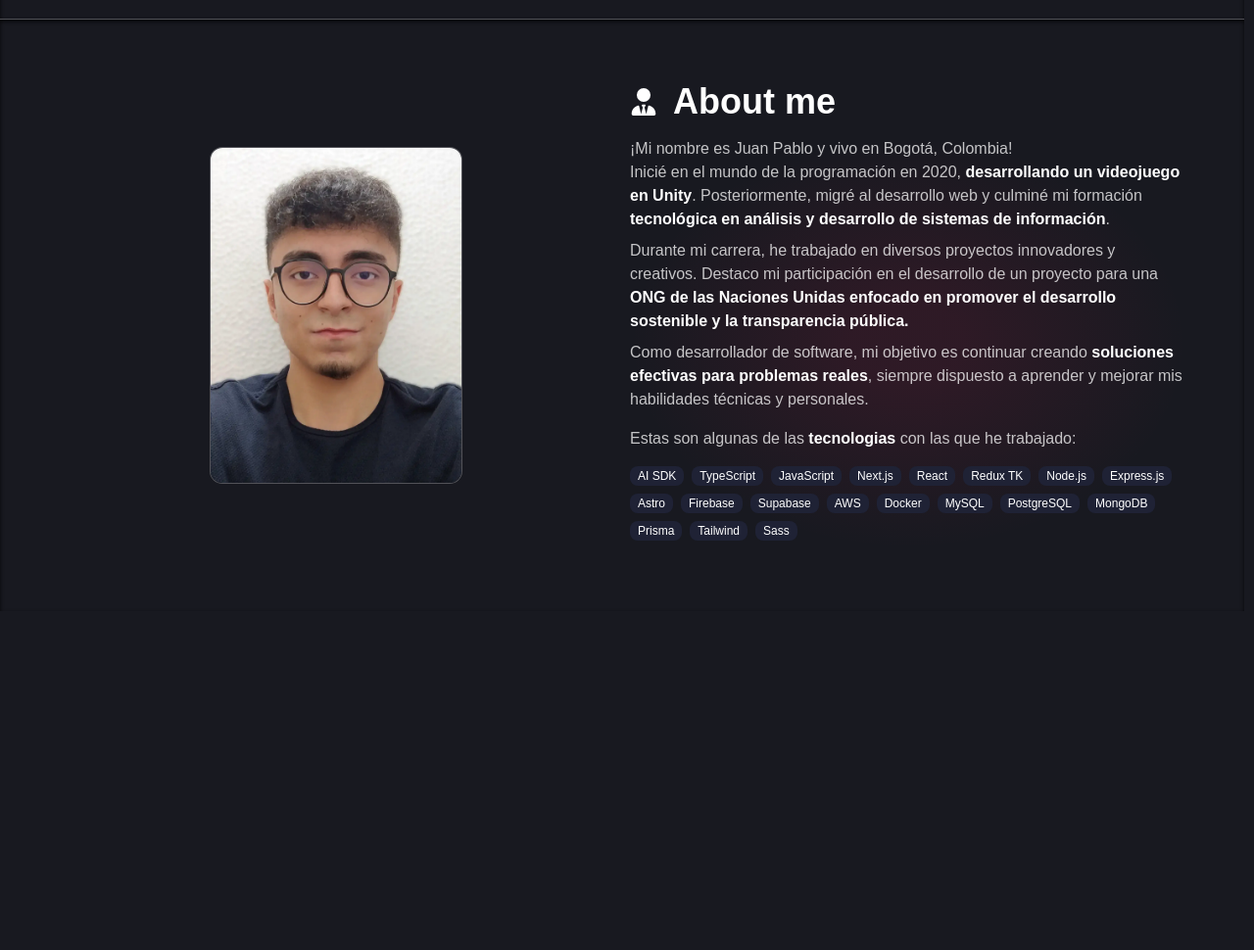
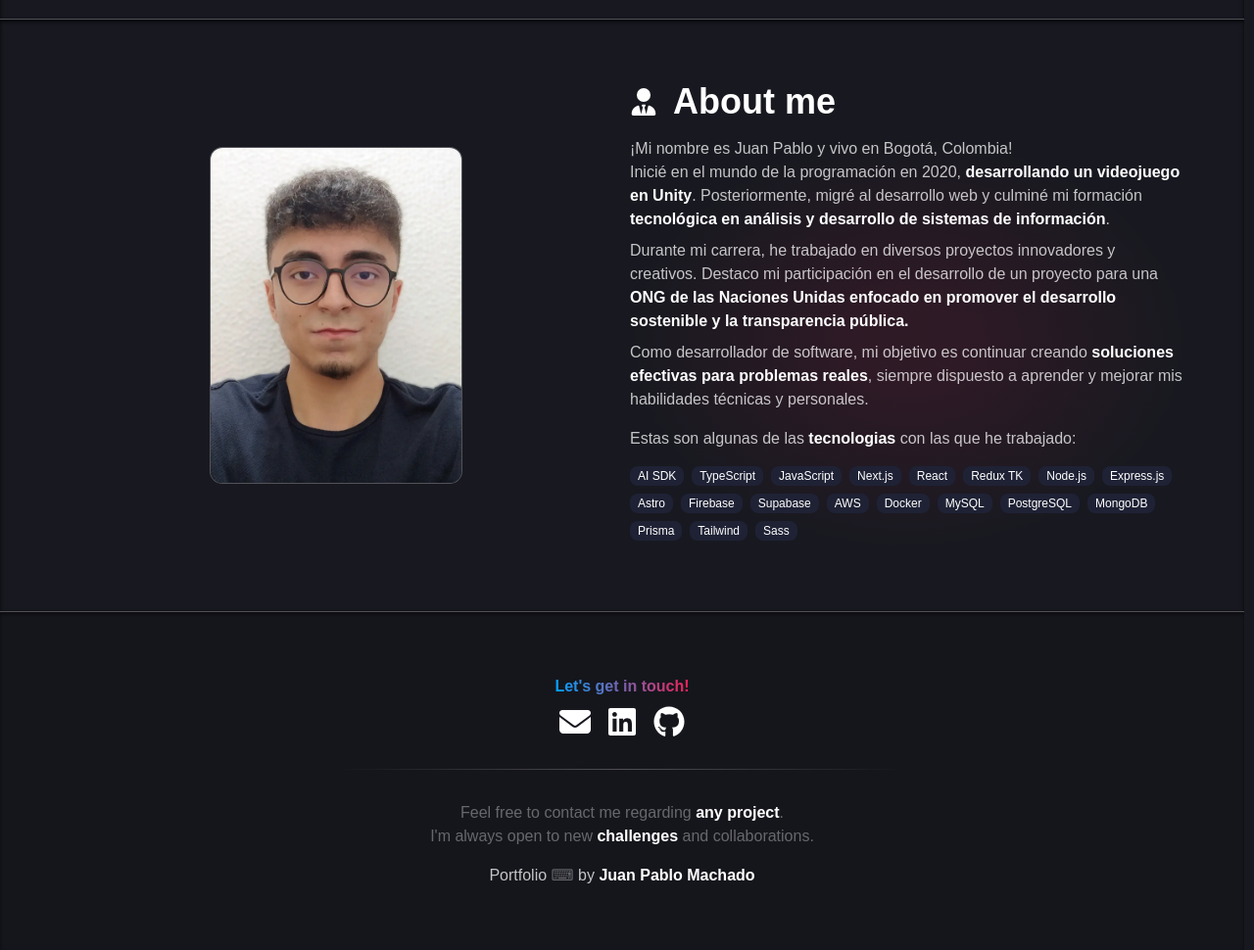
Before and after one commit to juanpmachadob/portfolio, an Astro site: page / in a window 1280 px wide. Shown: the part 2991-3961 px from the top of the page at 98% size. Before the commit the page ends 3615 px from the top, so only its background shows below. Built offline with nearby package versions, Linux system fonts and the light colour scheme; Astro itself is replaced by a stand-in of ours.

Commit message:
feat: add Footer to index page

```diff
--- a/src/pages/index.astro
+++ b/src/pages/index.astro
@@ -1,6 +1,6 @@
 ---
 import { Layout } from "@/layouts";
-import { About, Experience, Hero, Navbar, Projects } from "@/sections";
+import { About, Experience, Footer, Hero, Navbar, Projects } from "@/sections";
 ---
 
 <Layout title="Juan Pablo Machado - Software Developer">
@@ -9,4 +9,5 @@ import { About, Experience, Hero, Navbar, Projects } from "@/sections";
   <Experience />
   <Projects />
   <About />
+  <Footer />
 </Layout>
--- /dev/null
+++ b/src/sections/Footer.astro
@@ -0,0 +1,69 @@
+---
+import { EmailIcon, GithubIcon, LinkedinIcon } from "@/icons";
+---
+
+<footer
+  class="border-t border-t-white/25 px-4 py-16 shadow-inner shadow-black/50 bg-black/10"
+>
+  <div
+    class="m-auto flex max-w-6xl flex-col items-center justify-center text-center"
+  >
+    <p class="mb-2">
+      <span
+        class="text-gradient bg-gradient-to-r from-primary to-secondary font-semibold"
+      >
+        Let's get in touch!
+      </span>
+    </p>
+
+    <ul class="flex gap-4">
+      <li class="flex">
+        <a
+          href="mailto:juanpmachadob@gmail.com"
+          target="_blank"
+          rel="noopener noreferrer"
+          title="Email"
+        >
+          <EmailIcon class="size-8 text-white hover:text-primary" />
+        </a>
+      </li>
+      <li class="flex">
+        <a
+          href="https://www.linkedin.com/in/juanpmachadob/"
+          target="_blank"
+          rel="noopener noreferrer"
+          title="Linkedin"
+        >
+          <LinkedinIcon class="size-8 text-white hover:text-primary" />
+        </a>
+      </li>
+      <li class="flex">
+        <a
+          href="https://github.com/juanpmachadob/"
+          target="_blank"
+          rel="noopener noreferrer"
+          title="Github"
+        >
+          <GithubIcon class="size-8 text-white hover:text-primary" />
+        </a>
+      </li>
+    </ul>
+    <hr
+      class="my-8 h-px w-1/2 border-0 bg-gradient-to-r from-transparent via-white/25 to-transparent"
+    />
+    <p class="text-white/35">
+      Feel free to contact me regarding <b>any project</b>.
+    </p>
+    <p class="text-white/35">
+      I'm always open to new
+      <b>challenges</b>
+      and collaborations.
+    </p>
+    <a class="group mt-4 text-white/75" href="#top">
+      Portfolio
+      <span class="text-white/35">⌨</span>
+      by
+      <b class="group-hover:text-primary">Juan Pablo Machado</b>
+    </a>
+  </div>
+</footer>
--- a/src/sections/index.ts
+++ b/src/sections/index.ts
@@ -1,5 +1,6 @@
 export { default as About } from "./About.astro";
 export { default as Experience } from "./Experience.astro";
+export { default as Footer } from "./Footer.astro";
 export { default as Hero } from "./Hero.astro";
 export { default as Navbar } from "./Navbar.astro";
 export { default as Projects } from "./Projects.astro";
```
